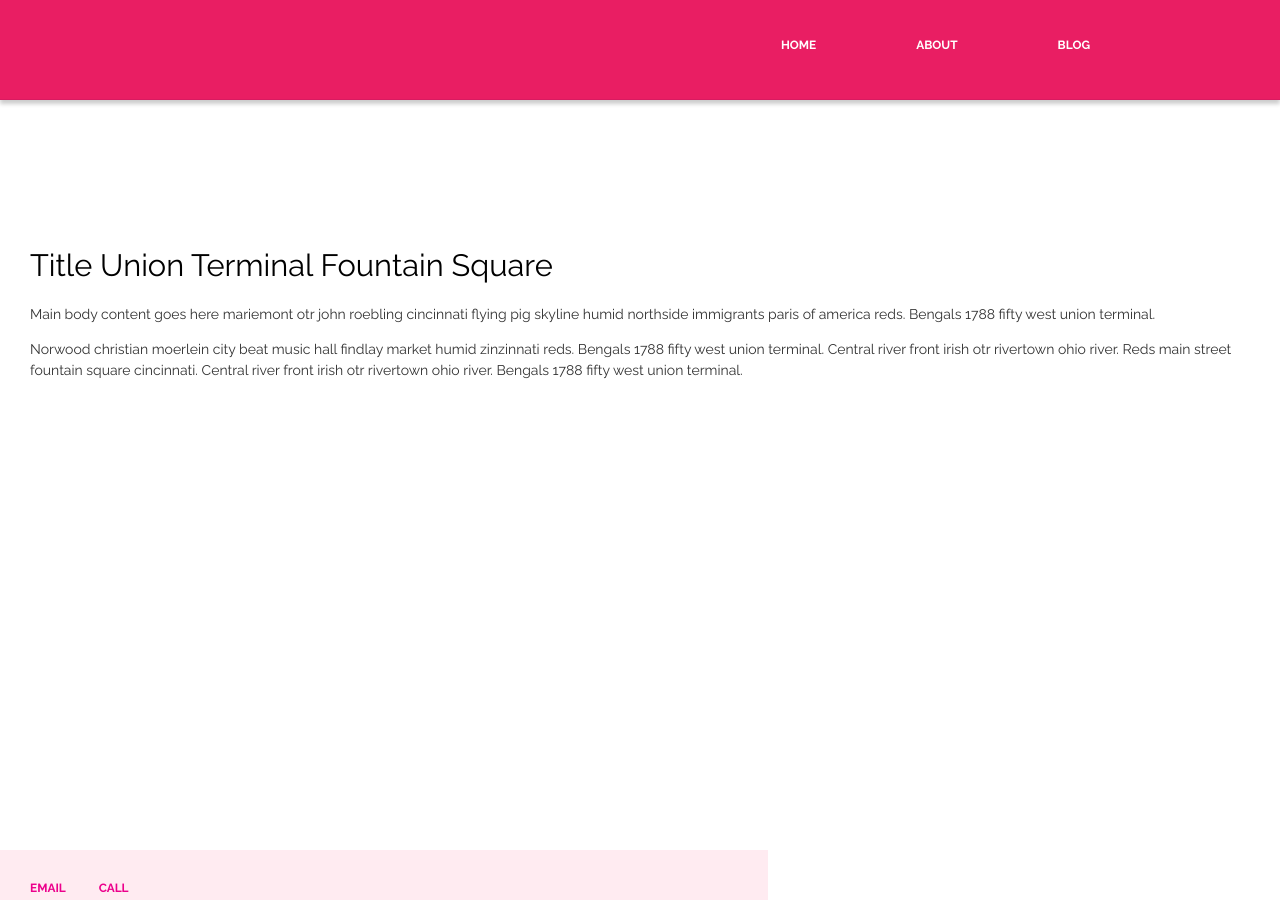
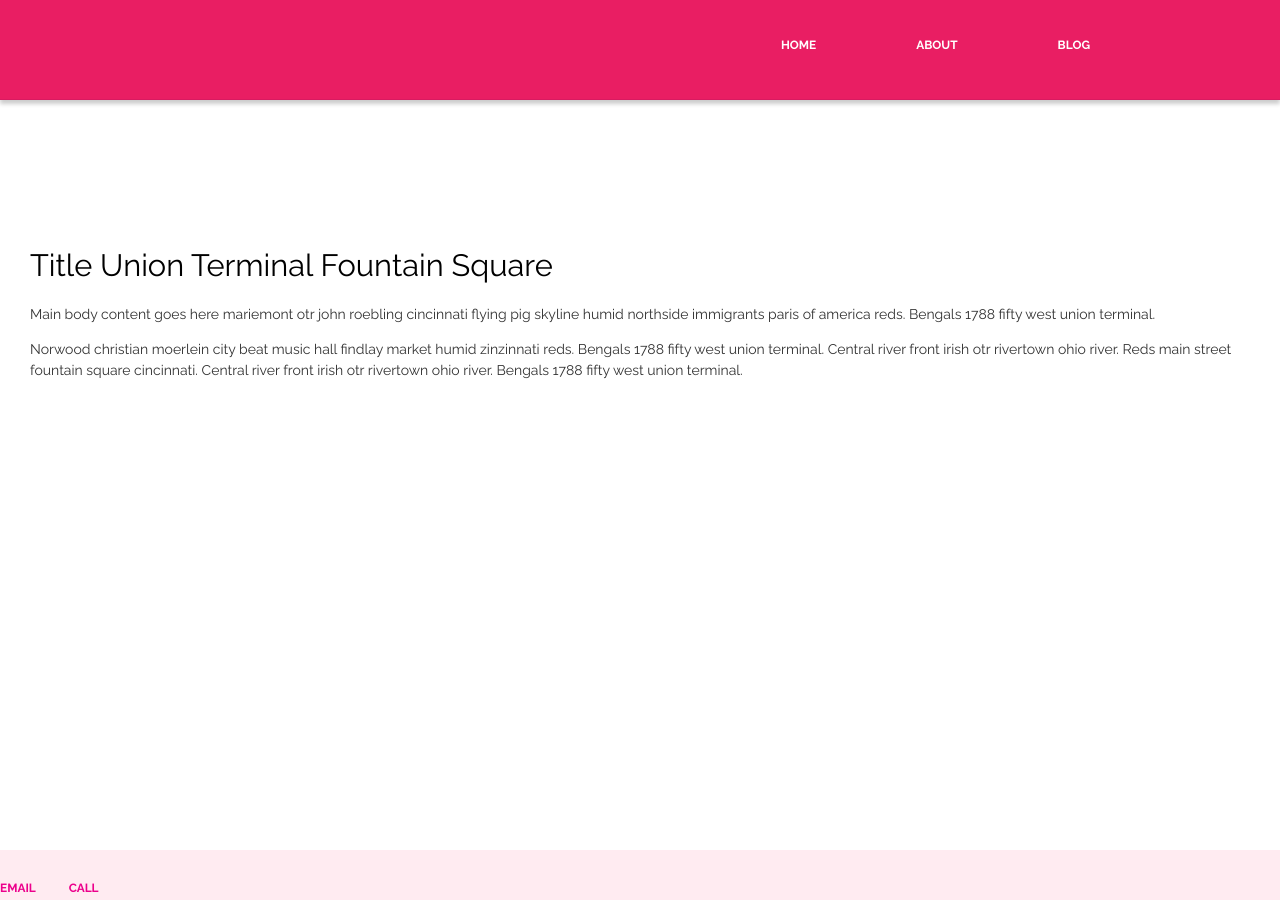
Before and after one commit to banbanbana/happybana.github.io, a Jekyll site: the page index.html, which Jekyll copies as it is, in a window 1280 px wide. Built offline with Jekyll 4.4.1, drawn with Linux system fonts in a browser that asks for light colours.

Commit message:
Update test.css

```diff
--- a/css/test.css
+++ b/css/test.css
@@ -434,6 +434,9 @@ nav ul, footer ul {
 	margin:0px;
 }
 
+footer ul {
+	padding-left:30px;
+}
 nav ul li, footer ul li {
     display: inline;
     margin-right: 30px;
@@ -504,13 +507,11 @@ main {
 footer {
 	bottom: 0;
 	height: .8em;
-	width: 80%;
+	width: 100%;
 	left: 0;
 	position: absolute;
 	background-color: #ffebf1;
 	color:#ffffff;
-	padding-left:30px;
-	padding-right:30px;
 }
 
 footer a {
@@ -699,7 +700,7 @@ main {
 footer {
 	bottom: 0;
 	height: .8em;
-	width: 60%;
+	width: 100%;
 	left: 0;
 	position: absolute;
 	background-color: #ffebf1;
```
